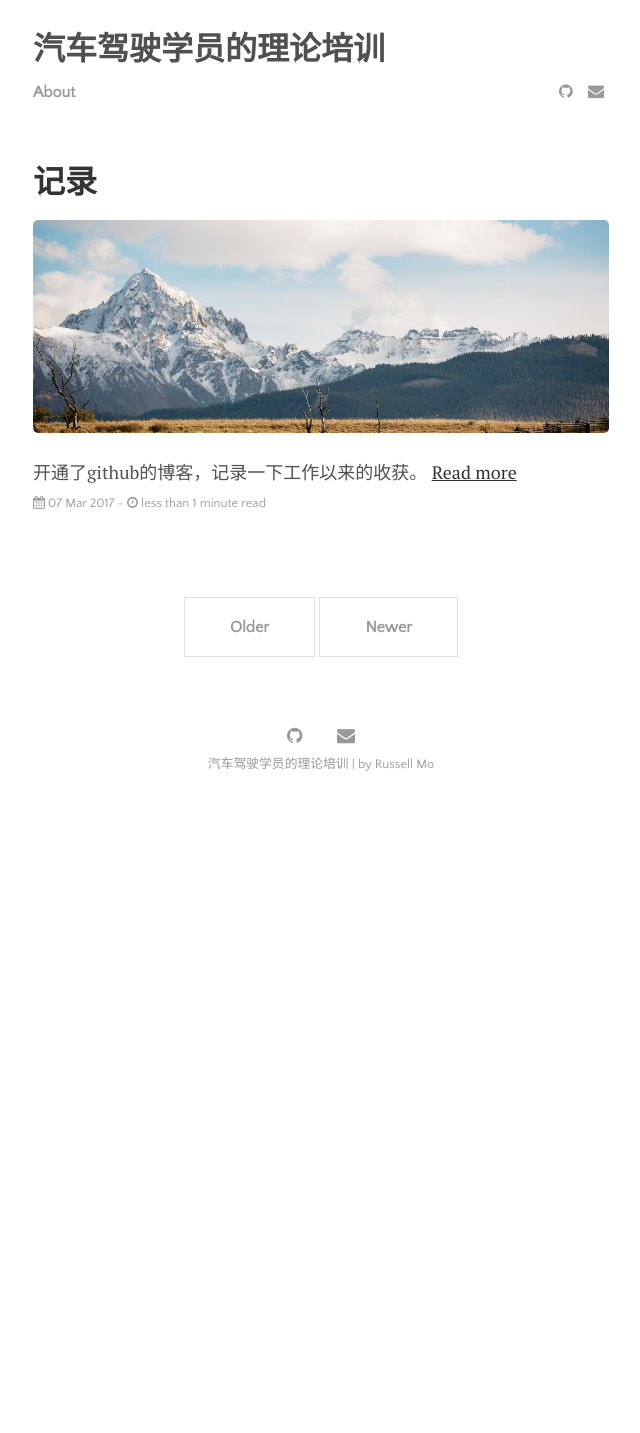
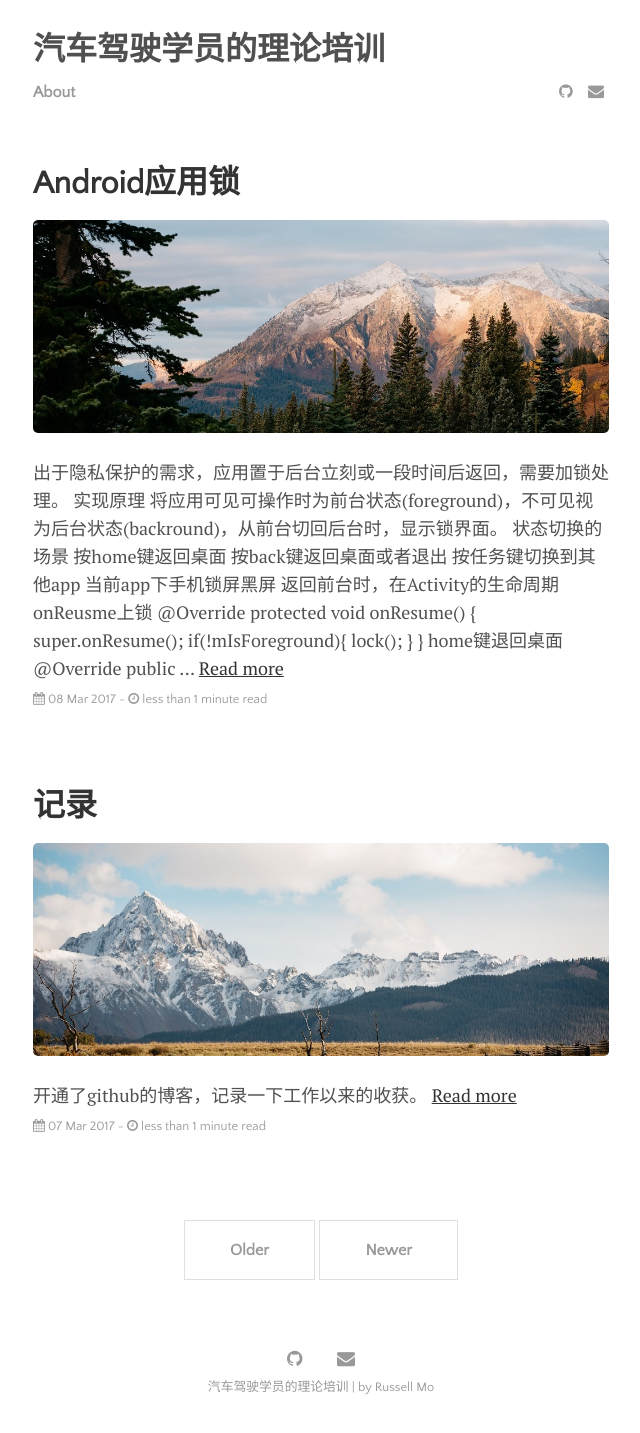
Before and after one commit to russellmo/russellmo.github.io, a Jekyll site: the page built from index.html, in a window 1280 px wide. Shown: the whole page, without its empty margins (319-959 px from the left). Built offline with Jekyll 4.4.1, drawn with Linux system fonts in a browser that asks for light colours; nearby versions of some CDN libraries; the list of posts is cut into pages by our own code; before the commit the page ends 900 px from its top, so only the background shows below that.

Commit message:
添加应用锁文章

```diff
--- a/_includes/related-posts.html
+++ b/_includes/related-posts.html
@@ -1,5 +1,5 @@
 <div class="related">
-  <h1 >You may also enjoy:</h1>
+  <h1 >你也许感兴趣:</h1>
   {% assign listed_posts_urls = page.url | split: ' ' %}
   <ul class="related-posts">
     {% for tag in page.tags %}
--- a/_layouts/post.html
+++ b/_layouts/post.html
@@ -24,7 +24,6 @@ layout: default
   {{ page.date | date: "%Y" }}
   by {{ site.author.name }}
 </span>
-{% include social-sharing.html %}
 {% include related-posts.html %}
 
 {% if site.disqus %}
--- /dev/null
+++ b/_posts/2017-03-08-Android-lock.md
@@ -0,0 +1,60 @@
+---
+layout: post
+title: "Android应用锁"
+categories: android
+tags: [documentation,android]
+image:
+  feature: forest.jpg
+  teaser: forest-teaser.jpg
+  credit: Death to Stock Photo
+  creditlink:
+---
+出于隐私保护的需求，应用置于后台立刻或一段时间后返回，需要加锁处理。
+
+### 实现原理
+  将应用可见可操作时为前台状态(foreground)，不可见视为后台状态(backround)，从前台切回后台时，显示锁界面。 <br/>
+##### 状态切换的场景
+1. 按home键返回桌面<br/>
+2. 按back键返回桌面或者退出<br/>
+3. 按任务键切换到其他app<br/>
+4. 当前app下手机锁屏黑屏<br/>
+
+返回前台时，在Activity的生命周期onReusme上锁
+
+    @Override
+    protected void onResume() {
+        super.onResume();
+        if(!mIsForeground){
+            lock();
+        }
+    }
+
+home键退回桌面
+
+    @Override
+    public void onTrimMemory(int level) {
+        super.onTrimMemory(level);
+        if (level >= ComponentCallbacks2.TRIM_MEMORY_UI_HIDDEN) {
+            mIsForeground = false;
+        }
+    }
+
+back键退出，mIsForeground初始值为false，显示闪屏页后即可lock()
+back键返回桌面，使用moveTaskToBack，处理同home键返回
+任务键切换到其他app，可在onStop和onTrimMemory中判断
+锁屏黑屏，动态注册广播监听Intent.ACTION_SCREEN_OFF
+
+
+
+### 注意事项
+##### 1.多个进程
+自身app使用到了多进程，Activity指定了process，这时前后不同进程的Activity切换，需要判断当前RunningTask是否是你的进程。
+##### 2.通知栏点进入app
+展示app时，接收到新通知，如微信消息，跳转至微信后返回，由于判断当前进程方法无效，暂时无法解决，参考手机QQ(V6.6.93060)锁屏暂未实现。
+##### 3.图库跳转
+本质上类似多个进程，由于RunningTask不好判断进程名字，无法确定状态。所以在onActivityResult先解除锁，在onResume恢复锁。避免选图或者裁剪图片时返回上锁的问题。
+
+#### 参考资料
+[http://blog.csdn.net/lsmfeixiang/article/details/42212979](http://blog.csdn.net/lsmfeixiang/article/details/42212979 "仿QQ黑屏，锁屏，程序切换之后的手势密码锁定，加强版")
+[https://github.com/wenmingvs/AndroidProcess](https://github.com/wenmingvs/AndroidProcess "判断App位于前台或者后台的6种方法")
+[http://blog.csdn.net/u010983881/article/details/48549123](http://blog.csdn.net/u010983881/article/details/48549123 "onActivityResult和onResume的调用顺序问题")
```
Also changed, not shown: README.md, images/forest-teaser.jpg (added).
